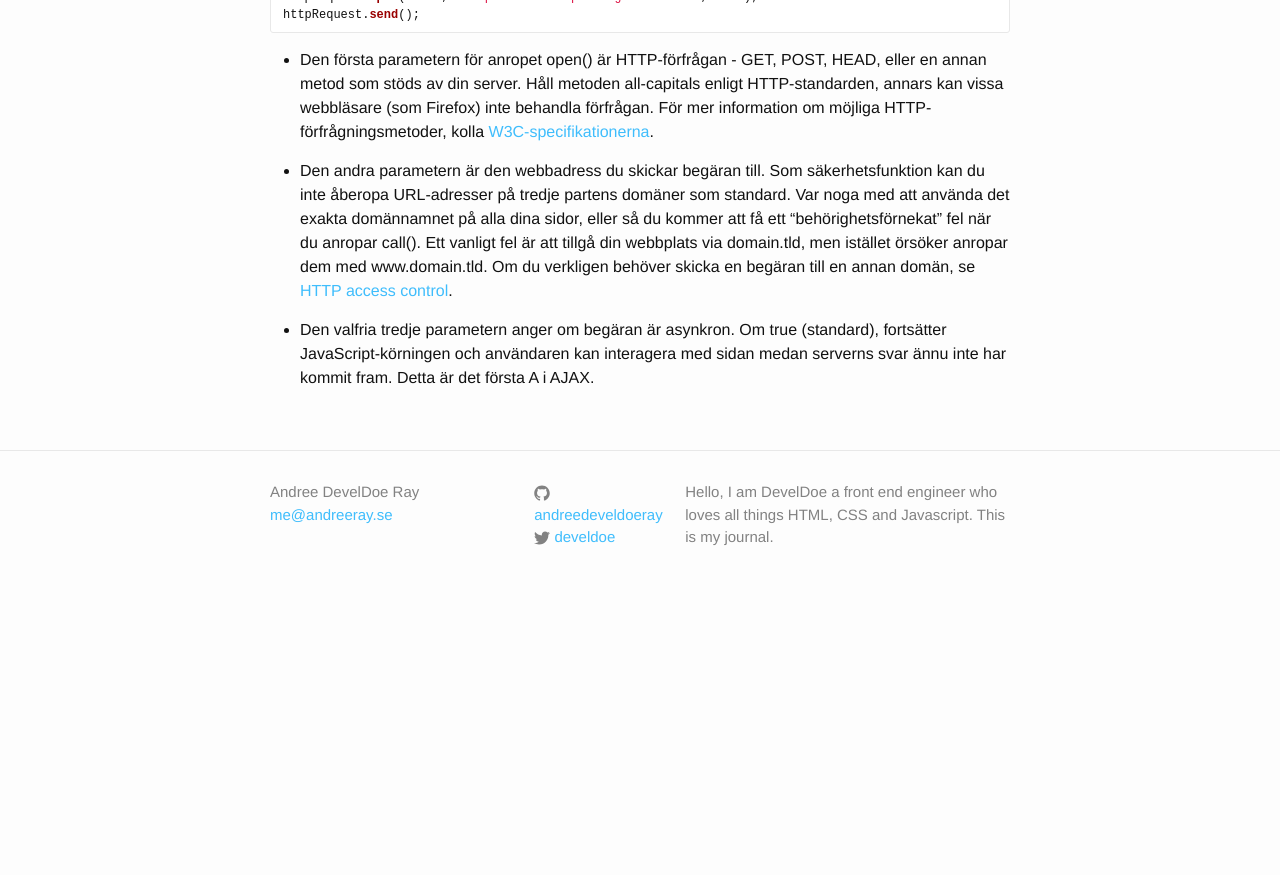
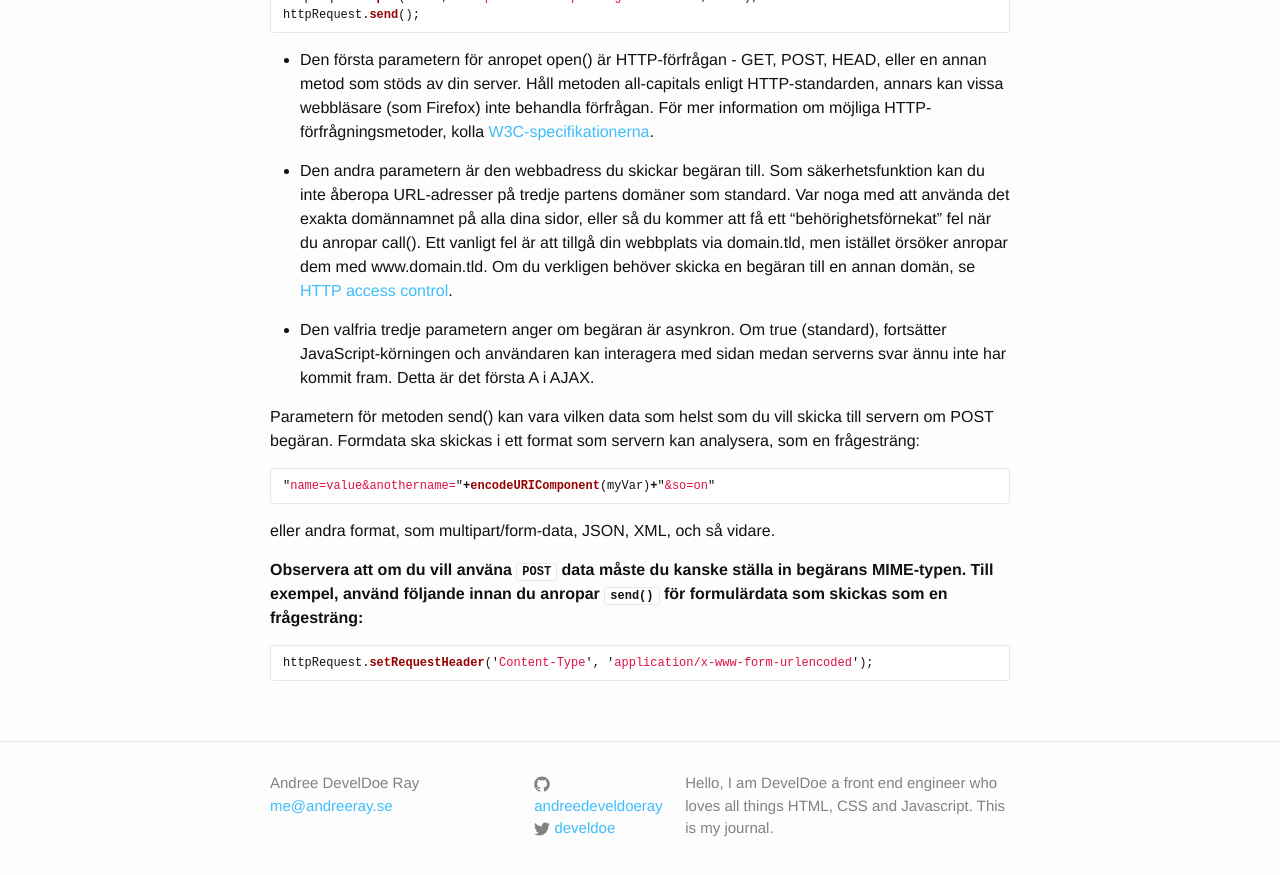
Before and after one commit to develdoe/develdoe.github.io, a Jekyll site: the page built from _posts/2017-11-05-javascript-ajax.md, in a window 1280 px wide and 900 px high, scrolled down 1250 px. Shown: the top 875 px of the window. Built offline with Jekyll 4.4.1, drawn with Linux system fonts in a browser that asks for light colours; before the commit the page ends 1859 px from its top, so only the background shows below that.

Commit message:
Create 2017-11-05-javascript-ajax.md

````diff
--- a/_posts/2017-11-05-javascript-ajax.md
+++ b/_posts/2017-11-05-javascript-ajax.md
@@ -46,3 +46,17 @@ httpRequest.send();
 * Den andra parametern är den webbadress du skickar begäran till. Som säkerhetsfunktion kan du inte åberopa URL-adresser på tredje partens domäner som standard. Var noga med att använda det exakta domännamnet på alla dina sidor, eller så du kommer att få ett "behörighetsförnekat" fel när du anropar call(). Ett vanligt fel är att tillgå din webbplats via domain.tld, men istället örsöker anropar dem med www.domain.tld. Om du verkligen behöver skicka en begäran till en annan domän, se [HTTP access control](https://developer.mozilla.org/en-US/docs/Web/HTTP/CORS).
 
 * Den valfria tredje parametern anger om begäran är asynkron. Om true (standard), fortsätter JavaScript-körningen och användaren kan interagera med sidan medan serverns svar ännu inte har kommit fram. Detta är det första A i AJAX.
+
+Parametern för metoden send() kan vara vilken data som helst som du vill skicka till servern om POST begäran. Formdata ska skickas i ett format som servern kan analysera, som en frågesträng:
+
+```js
+"name=value&anothername="+encodeURIComponent(myVar)+"&so=on"
+```
+
+eller andra format, som multipart/form-data, JSON, XML, och så vidare.
+
+**Observera att om du vill använa `POST` data måste du kanske ställa in begärans MIME-typen. Till exempel, använd följande innan du anropar `send()` för formulärdata som skickas som en frågesträng:**
+
+```js
+httpRequest.setRequestHeader('Content-Type', 'application/x-www-form-urlencoded');
+```
````
